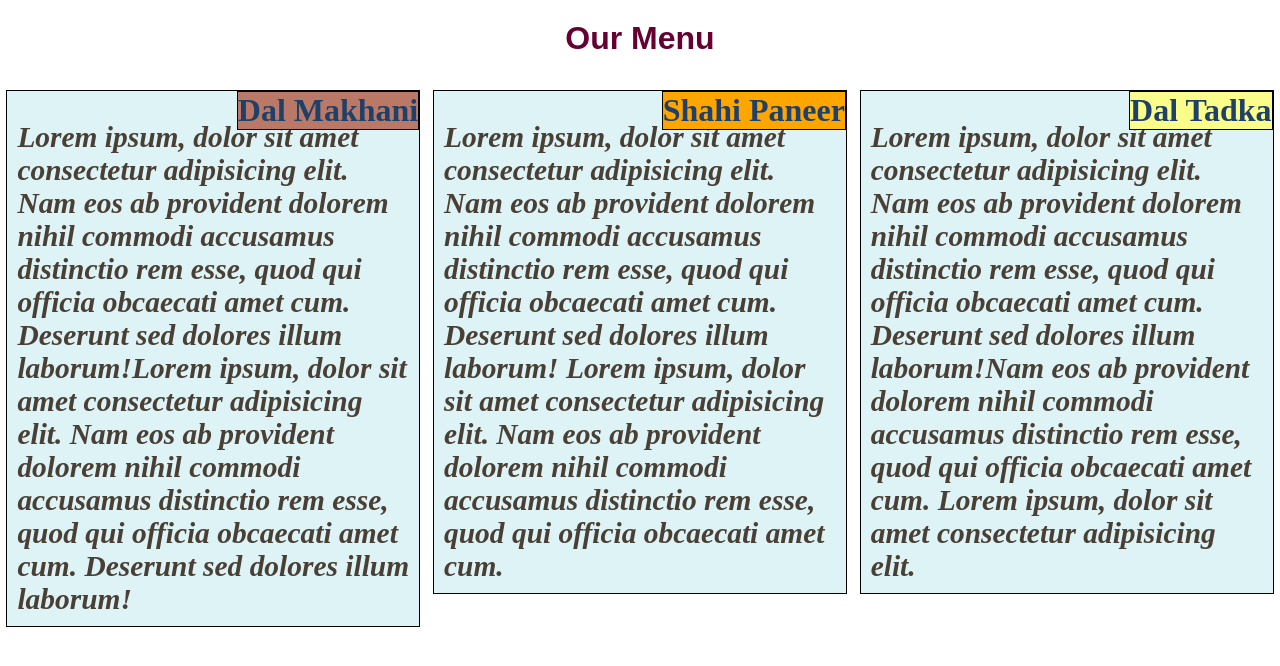
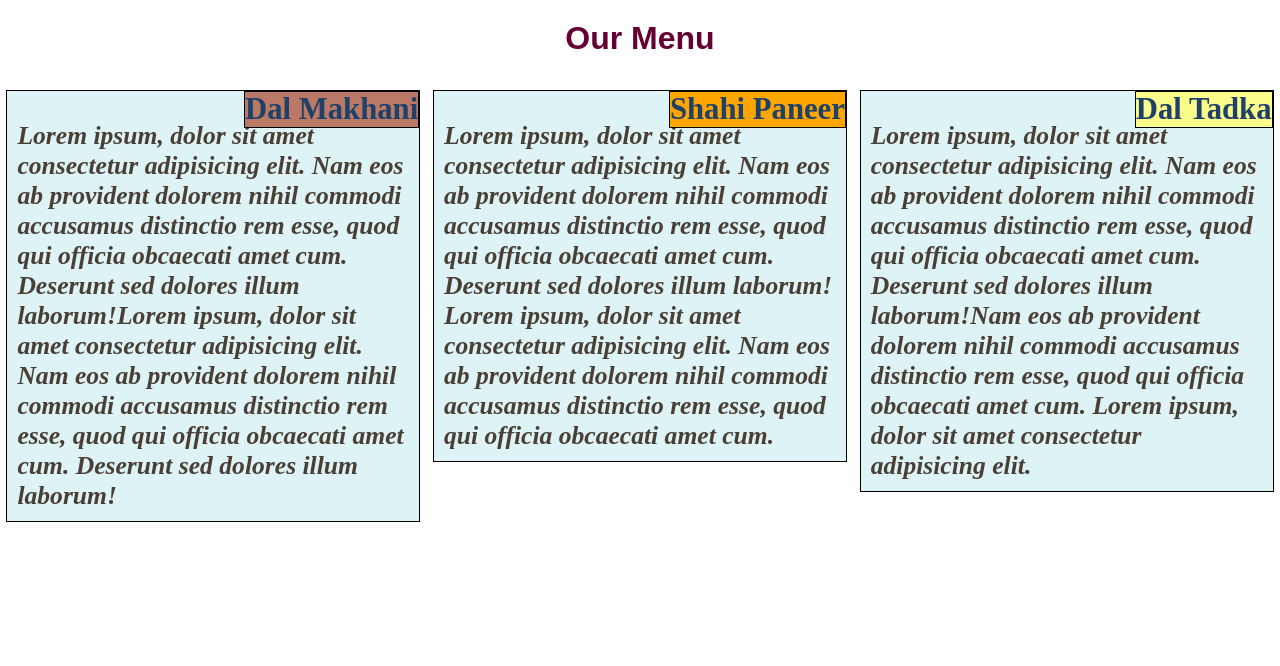
Before and after one commit to Killer117/coursera-test, a plain HTML site: page mod2_solution/index.html in a window 1280 px wide. Drawn offline with Linux system fonts and the light colour scheme.

Commit message:
Update styles.css

```diff
--- a/mod2_solution/css/styles.css
+++ b/mod2_solution/css/styles.css
@@ -26,7 +26,7 @@ h1{
   color: #4a3f35;
   font-style: oblique;
   font-weight: 900;
-  font-size: 2.3vw;
+  font-size: 2vw;
   margin: 1% 0.5% 0.5% 0.5%;
 
 }
@@ -48,7 +48,7 @@ h1{
   font-family: serif;
   font-style: normal;
   font-weight: 900;
-  font-size: 2.5vw;
+  font-size: 2.4vw;
   color: #1f4068;
 
 }
@@ -74,10 +74,15 @@ h1{
   .col-md-3{
     width: 99%;
   }
+  *{
+    font-size: 2.7vw;
+  }
 }
 @media (max-width:767px) {
   .Dish_section{
     width:99%;
+  }
+  *{
     font-size: 2.8vw;
   }
 }
```
